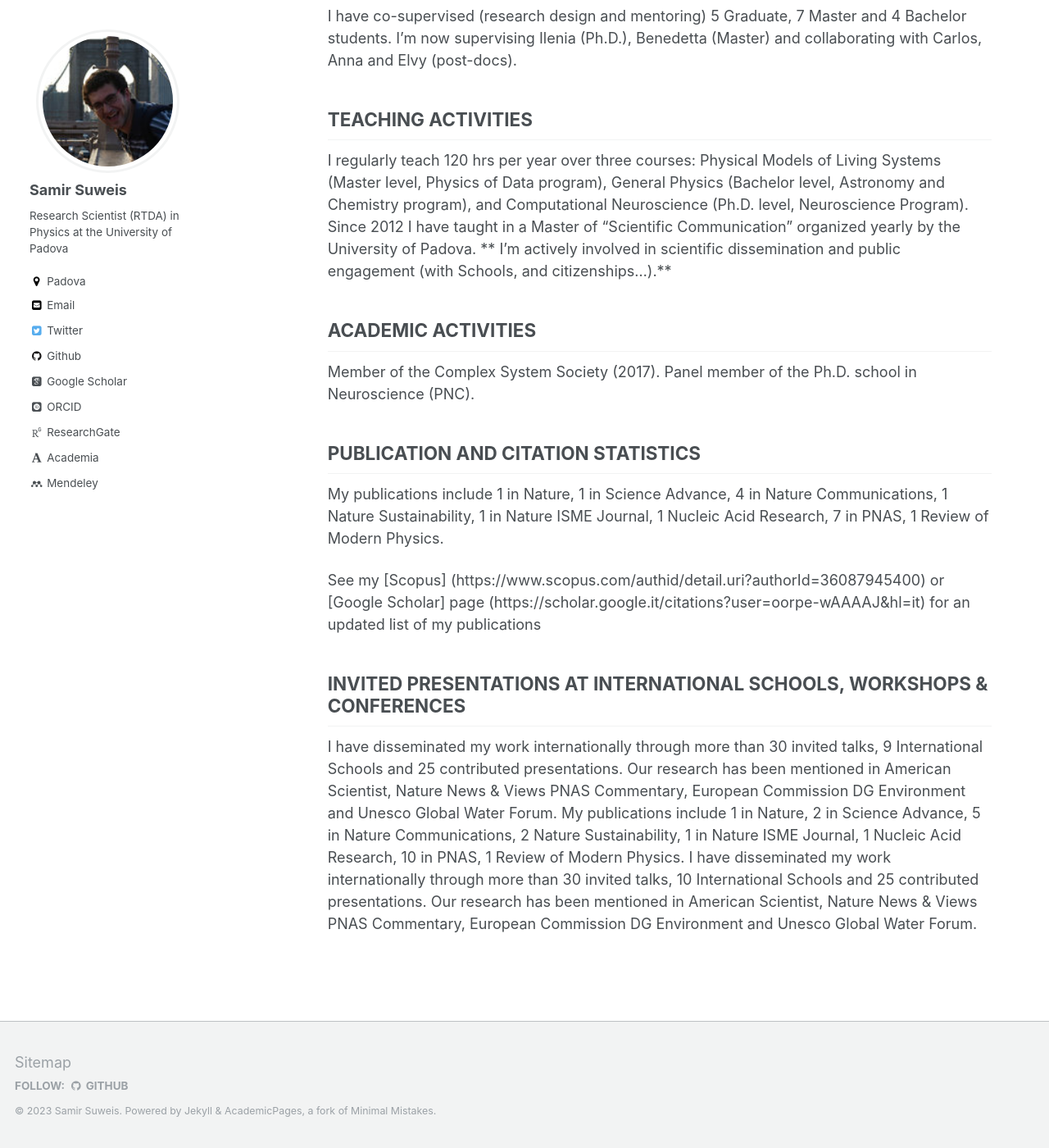
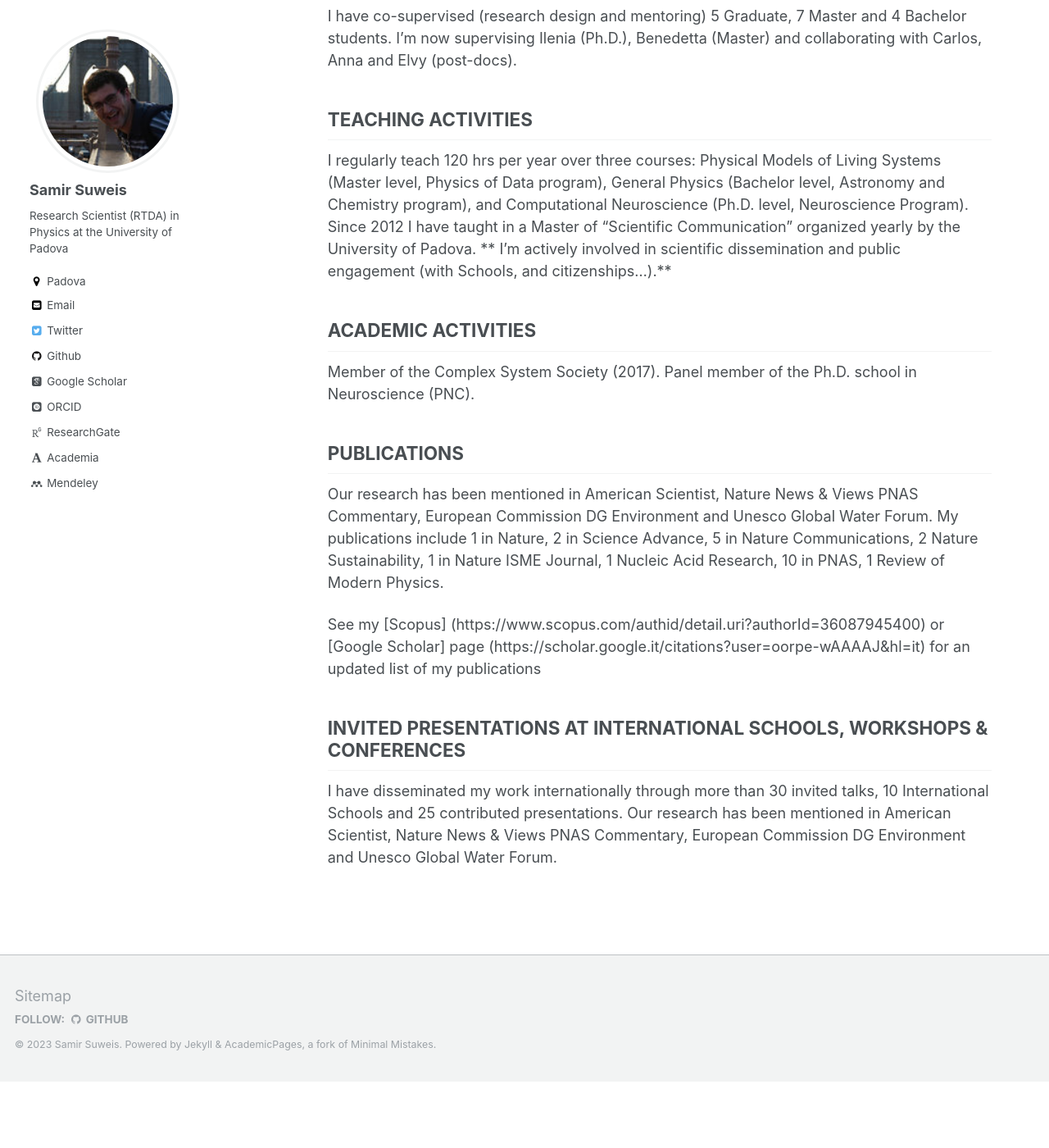
Before and after one commit to suweis/suweis.github.io, a Jekyll site: the page built from _pages/cv.md, in a window 1280 px wide and 1400 px high, scrolled down 1510 px. Shown: the whole window at 82% size. Built offline with Jekyll 4.4.1, drawn with Linux system fonts in a browser that asks for light colours; nearby versions of some CDN libraries; some web fonts are replaced; after the commit the page ends 2829 px from its top, so only the background shows below that.

Commit message:
Update cv.md

```diff
--- a/_pages/cv.md
+++ b/_pages/cv.md
@@ -66,12 +66,11 @@ Since	 2012	 I	 have taught in a	 Master of	“Scientific	 Communication”	orga
 Member	of the	Complex	System Society	(2017).
 Panel member of the Ph.D. school in Neuroscience (PNC).
 
-## PUBLICATION	AND	CITATION	STATISTICS
+## PUBLICATIONS
 
-My publications include 1 in Nature, 1 in Science Advance, 4 in Nature Communications, 1 Nature Sustainability, 1 in Nature ISME Journal, 1 Nucleic Acid Research, 7 in PNAS, 1 Review of Modern Physics.
+ Our research has been mentioned in American Scientist, Nature News & Views PNAS Commentary, European Commission DG Environment and Unesco Global Water Forum. My publications include 1 in Nature, 2 in Science Advance, 5 in Nature Communications, 2 Nature Sustainability, 1 in Nature ISME Journal, 1 Nucleic Acid Research, 10 in PNAS, 1 Review of Modern Physics.
 
 See my [Scopus] (https://www.scopus.com/authid/detail.uri?authorId=36087945400) or [Google Scholar] page (https://scholar.google.it/citations?user=oorpe-wAAAAJ&hl=it) for an updated list of my publications
 
 ## INVITED	PRESENTATIONS	AT	INTERNATIONAL	SCHOOLS,	WORKSHOPS	&	CONFERENCES
-
- I have disseminated my work internationally through more than 30 invited talks, 9 International Schools and 25 contributed presentations. Our research has been mentioned in American Scientist, Nature News & Views PNAS Commentary, European Commission DG Environment and Unesco Global Water Forum. My publications include 1 in Nature, 2 in Science Advance, 5 in Nature Communications, 2 Nature Sustainability, 1 in Nature ISME Journal, 1 Nucleic Acid Research, 10 in PNAS, 1 Review of Modern Physics. I have disseminated my work internationally through more than 30 invited talks, 10 International Schools and 25 contributed presentations. Our research has been mentioned in American Scientist, Nature News & Views PNAS Commentary, European Commission DG Environment and Unesco Global Water Forum.
+I have disseminated my work internationally through more than 30 invited talks, 10 International Schools and 25 contributed presentations. Our research has been mentioned in American Scientist, Nature News & Views PNAS Commentary, European Commission DG Environment and Unesco Global Water Forum.
```
